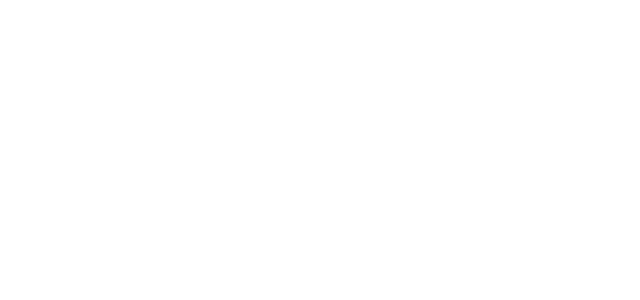
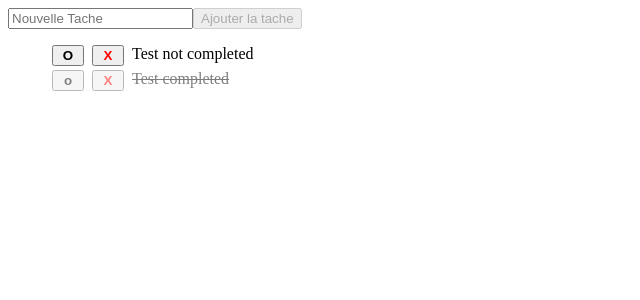
Before and after one commit to rekky1aws/vue-todo, a Vue app: page / in a window 1280 px wide. Shown: the top 300 px of the page, without its empty margins (0-640 px from the left). Built offline with nearby package versions, Linux system fonts and the light colour scheme; the HTML template or start-up script is replaced by a standard one.

Commit message:
Small SPA Todo

```diff
--- a/src/App.vue
+++ b/src/App.vue
@@ -1,11 +1,111 @@
 <script setup lang="ts">
+import {ref} from 'vue';
 
+const newTask = ref ("");
+const tasks = ref([
+    {
+        title: "Test completed",
+        completed: true,
+        date: Date.now()
+    },
+    {
+        title: "Test not completed",
+        completed: false,
+        date: Date.now()
+    }
+]);
+
+const sortTasks = () => {
+    tasks.value = tasks.value.sort((a,b) => {
+        return a.title.toLowerCase() < b.title.toLowerCase() ? -1 : 1;
+    });
+
+    tasks.value = tasks.value.sort((a,b) => {
+        return a.completed < b.completed ? -1 : 1;
+    });
+}
+
+const addTask = (newTaskName:string) => {
+    if (!newTaskName.length) {
+        throw new Error("No empty task name");
+    }
+
+    tasks.value.push({
+        title:newTaskName,
+        completed: false,
+        date: Date.now()
+    });
+
+    newTask.value = "";
+    sortTasks();
+}
+
+const deleteTask = (task:any) => {
+    if (!window.confirm(`Êtes-vous sur de de vouloir supprimer la tâche "${task.title}"`)) {
+        console.log("Task not deleted");
+        return false;
+    }
+
+    tasks.value = tasks.value.filter((taskE) => {
+        return taskE !==  task;
+    });
+    sortTasks();
+}
+
+const completeTask = (task:any) => {
+    task.completed = !task.completed;
+    sortTasks();
+}
+
+sortTasks();
 </script>
 
 <template>
-
+    <div>
+        <form action=""  @submit.prevent="addTask(newTask)">
+            <input v-model="newTask" type="text" placeholder="Nouvelle Tache">
+            <button :disabled="newTask.length == 0">Ajouter la tache</button>
+        </form>
+    </div>
+    <div v-if="tasks.length">
+        <ul>
+            <li v-for="task in tasks" :class="{completed: task.completed}" :key="task.title">
+                <button class="checkBtn" @click="completeTask(task)">
+                    {{ task.completed ? "o" : "O" }}
+                </button>
+                <button class="delBtn" @click="deleteTask(task)">X</button>
+                <span>{{ task.title }}</span>
+            </li>
+        </ul>
+    </div>
+    <div v-else>Aucune tâche pour le moment</div>
 </template>
 
 <style scoped>
+.completed {
+    opacity: 0.5;
+}
 
+.completed > span {
+    text-decoration: line-through;
+}
+
+li {
+    display: flex;
+    gap: 0.5rem;
+    margin: 0.25rem;
+}
+
+li > button {
+    width: 2rem;
+    font-weight: bold;
+}
+
+.checkedBtn:hover {
+    color: lime;
+}
+
+.delBtn {
+    color:red;
+}
 </style>
```
